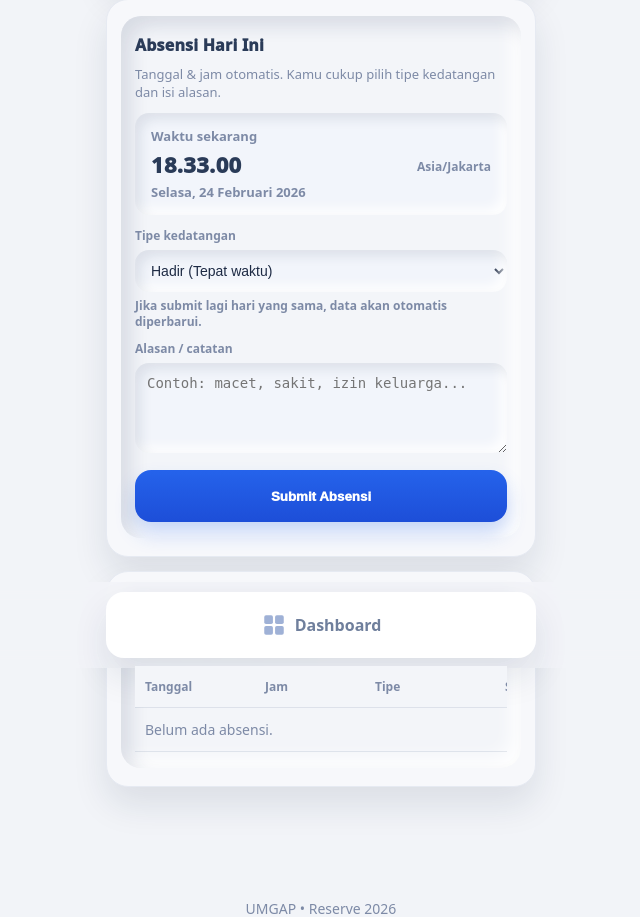
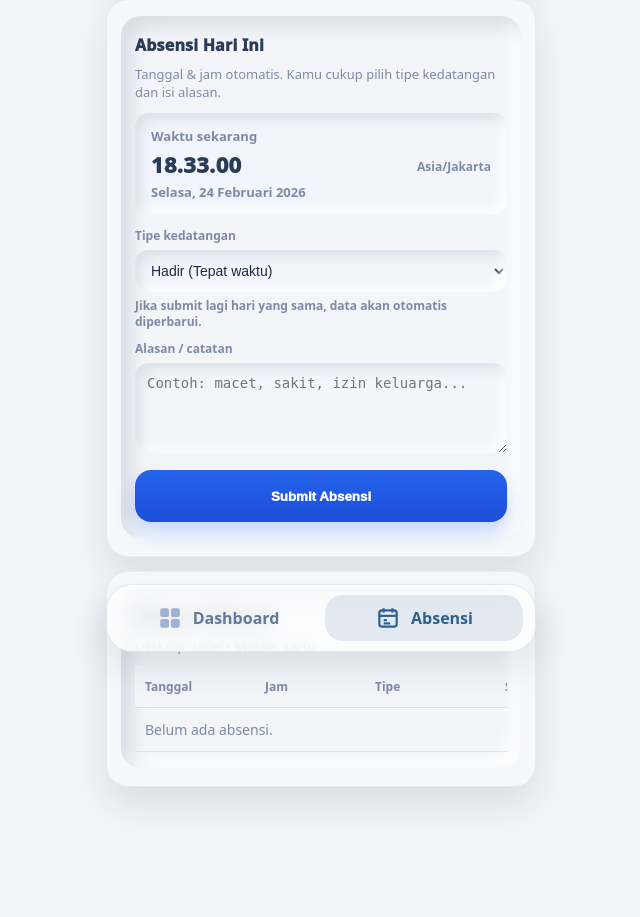
Before and after one commit to umgap2026-cmd/UMGAP-AI, a Flask app: template templates/attendance.html in a window 1280 px wide. Shown: the part 132-1049 px from the top of the page, without its empty margins (319-959 px from the left). Run offline with Flask 3, Linux system fonts and the light colour scheme; the template is opened without the code that fills it, so the values that code supplies are empty; some libraries are stand-ins or nearby versions.

Commit message:
Update attendance.html

```diff
--- a/templates/attendance.html
+++ b/templates/attendance.html
@@ -353,90 +353,90 @@ admin #} {% block topbar %}{% endblock %} {% block content %}
     color: #1e3a8a;
   }
 
-  /* ===== Bottom Nav ===== */
+  /* ===== BOTTOM NAV (mirip dashboard/attendance) ===== */
 .bottom-nav {
   position: fixed;
   left: 0;
   right: 0;
-    bottom: 0;
-    padding: 10px 14px calc(10px + env(safe-area-inset-bottom));
-    background: rgba(242, 244, 248, 0.85);
-    backdrop-filter: blur(8px);
+  bottom: 16px;
+  display: grid;
+  place-items: center;
+  z-index: 50;
+  pointer-events: none;
 }
+
 .nav-bar {
-    max-width: 430px;
-    margin: 0 auto;
-    background: #fff;
+  pointer-events: auto;
+  width: 430px;
+  max-width: calc(100% - 28px);
+  background: rgba(255, 255, 255, 0.75);
+  border: 1px solid rgba(125, 138, 166, 0.18);
+  box-shadow: var(--shadow-out);
+  backdrop-filter: blur(10px);
+  border-radius: 26px;
+  padding: 10px 12px;
+}
+
+.nav-row {
+  display: grid;
+  grid-template-columns: 1fr 1fr;
+  gap: 8px;
+  align-items: center;
+}
+
+.nav-item {
+  text-decoration: none;
+  border: 0;
+  background: transparent;
+  padding: 10px 10px;
   border-radius: 18px;
-    box-shadow: var(--shadow-out);
-    padding: 10px;
-    display: flex;
-    justify-content: space-between;
+  cursor: pointer;
+  display: inline-flex;
+  justify-content: center;
+  align-items: center;
   gap: 10px;
+  color: #63779a;
+  font-weight: 900;
+  transition: background 0.12s ease;
 }
-  .nav-item {
-    flex: 1;
-    border: none;
-    background: transparent;
-    display: flex;
-    align-items: center;
-    justify-content: center;
-    gap: 8px;
-    padding: 10px 8px;
-    border-radius: 16px;
-    cursor: pointer;
-    color: #6f7f9c;
-    font-weight: 900;
-    transition:
-      transform 0.12s ease,
-      box-shadow 0.12s ease,
-      background 0.12s ease;
-    text-decoration: none;
+
+.nav-item:hover {
+  background: rgba(47, 95, 143, 0.08);
 }
+
 .nav-item.active {
-    background: #f2f5fb;
-    box-shadow: var(--soft-in);
-    transform: scale(1.06);
-    color: #2f5f8f;
-    border: 1px solid rgba(47, 95, 143, 0.14);
+  background: rgba(47, 95, 143, 0.12);
+  color: var(--blue);
 }
+
 .nav-ico {
   width: 26px;
   height: 26px;
   display: inline-block;
 }
+
 .nav-ico svg {
   width: 100%;
   height: 100%;
   display: block;
 }
+
 .nav-ico .stroke {
   stroke: #9fb1d6;
   fill: none;
+  stroke-width: 2;
 }
+
 .nav-ico .fill {
   fill: #9fb1d6;
 }
+
 .nav-item.active .nav-ico .stroke {
-    stroke: #2f5f8f;
-  }
-  .nav-item.active .nav-ico .fill {
-    fill: #2f5f8f;
+  stroke: var(--blue);
 }
 
-  @media (max-width: 640px) {
-    input,
-    select,
-    textarea {
-      padding: 14px;
-      font-size: 16px;
-    }
-    .table-wrap {
-      display: none;
-    }
-    .list-mobile {
-      display: block;
-    }
+.nav-item.active .nav-ico .fill {
+  fill: var(--blue);
 }
 </style>
 
@@ -615,46 +615,35 @@ admin #} {% block topbar %}{% endblock %} {% block content %}
     <!-- BOTTOM NAV -->
 <div class="bottom-nav">
   <div class="nav-bar" role="navigation" aria-label="Bottom navigation">
+    <div class="nav-row">
       <a class="nav-item" href="/dashboard">
         <span class="nav-ico" aria-hidden="true">
           <svg viewBox="0 0 24 24">
-              <rect
-                class="fill"
-                x="3"
-                y="3"
-                width="8"
-                height="8"
-                rx="1.6"
-              ></rect>
-              <rect
-                class="fill"
-                x="13"
-                y="3"
-                width="8"
-                height="8"
-                rx="1.6"
-              ></rect>
-              <rect
-                class="fill"
-                x="3"
-                y="13"
-                width="8"
-                height="8"
-                rx="1.6"
-              ></rect>
-              <rect
-                class="fill"
-                x="13"
-                y="13"
-                width="8"
-                height="8"
-                rx="1.6"
-              ></rect>
+            <rect class="fill" x="3" y="3" width="8" height="8" rx="1.6"></rect>
+            <rect class="fill" x="13" y="3" width="8" height="8" rx="1.6"></rect>
+            <rect class="fill" x="3" y="13" width="8" height="8" rx="1.6"></rect>
+            <rect class="fill" x="13" y="13" width="8" height="8" rx="1.6"></rect>
           </svg>
         </span>
         <span>Dashboard</span>
       </a>
 
+      <a class="nav-item active" href="/content">
+        <span class="nav-ico" aria-hidden="true">
+          <svg viewBox="0 0 24 24">
+            <rect class="stroke" x="4" y="5" width="16" height="15" rx="2.5"></rect>
+            <path class="stroke" d="M8 3v4"></path>
+            <path class="stroke" d="M16 3v4"></path>
+            <path class="stroke" d="M4 10h16"></path>
+            <path class="stroke" d="M8 14h3"></path>
+            <path class="stroke" d="M8 17h6"></path>
+          </svg>
+        </span>
+        <span>Absensi</span>
+      </a>
+    </div>
+  </div>
+</div>
 
 
 
```
Lines whose indentation alone changed are shown as unchanged.
